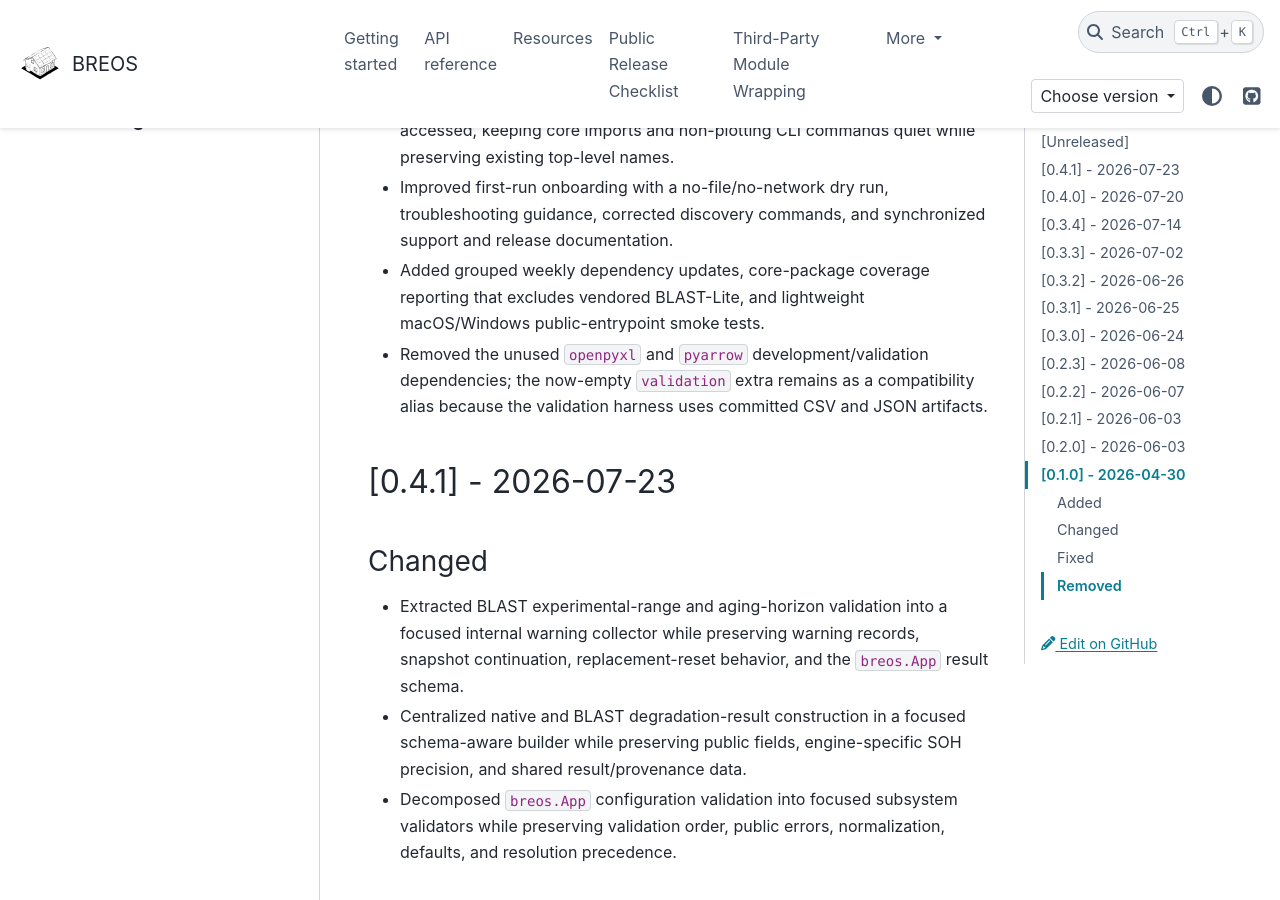
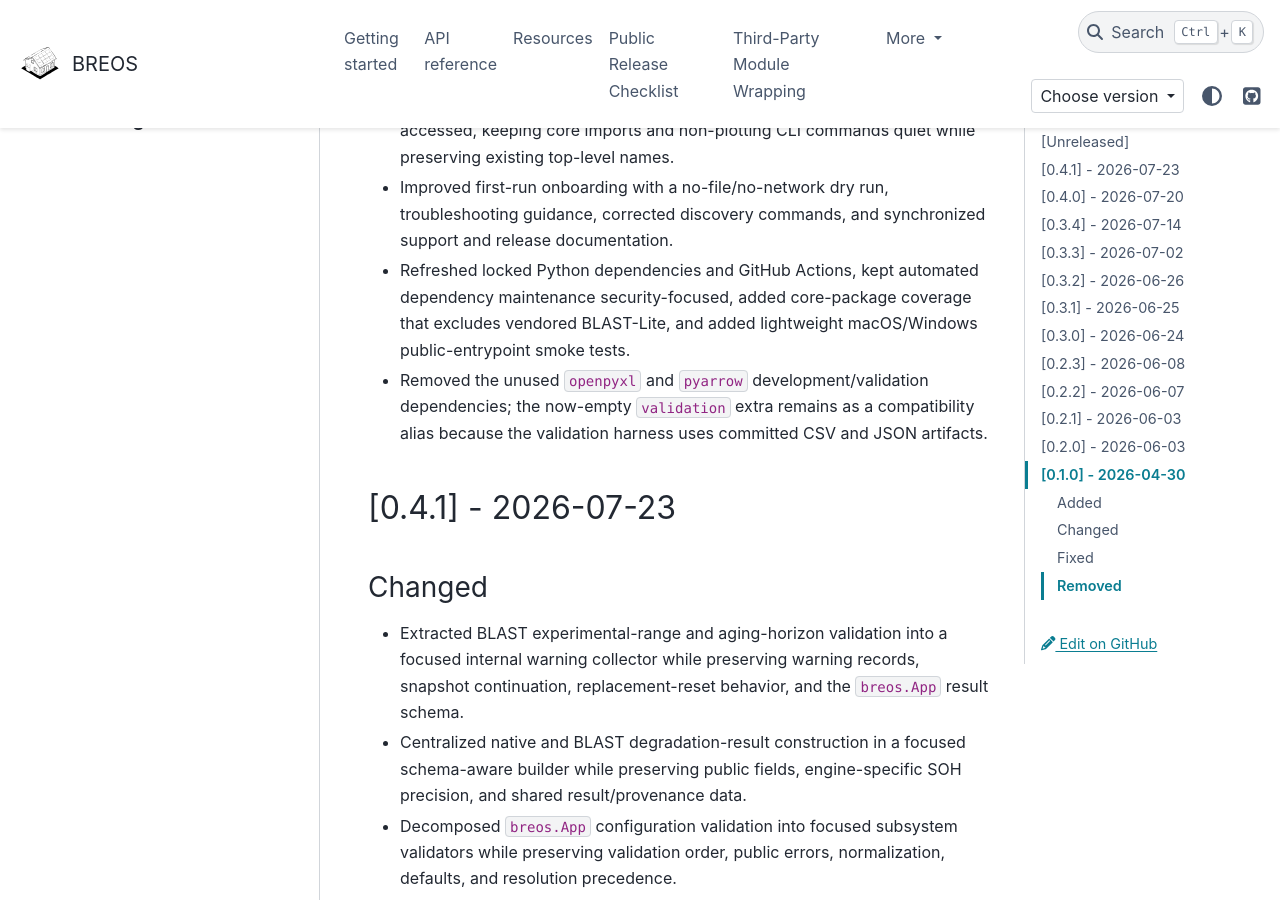
Before and after one commit to Str4vinci/breos, a Sphinx documentation site: the page built from docs/changelog.md, in a window 1280 px wide and 900 px high, scrolled down 409 px. Built offline with Sphinx 7.4.7 and the PyData theme 0.15.4, drawn with Linux system fonts in a browser that asks for light colours; comment, search, counter and statistics services are not loaded.

Commit message:
Align dependency maintenance documentation

```diff
--- a/CHANGELOG.md
+++ b/CHANGELOG.md
@@ -11,9 +11,10 @@ All notable changes to BREOS are documented here. Format follows [Keep a Changel
 - Improved first-run onboarding with a no-file/no-network dry run,
   troubleshooting guidance, corrected discovery commands, and synchronized
   support and release documentation.
-- Added grouped weekly dependency updates, core-package coverage reporting that
-  excludes vendored BLAST-Lite, and lightweight macOS/Windows public-entrypoint
-  smoke tests.
+- Refreshed locked Python dependencies and GitHub Actions, kept automated
+  dependency maintenance security-focused, added core-package coverage that
+  excludes vendored BLAST-Lite, and added lightweight macOS/Windows
+  public-entrypoint smoke tests.
 - Removed the unused `openpyxl` and `pyarrow` development/validation
   dependencies; the now-empty `validation` extra remains as a compatibility
   alias because the validation harness uses committed CSV and JSON artifacts.
```
Also changed, not shown: ROADMAP.md (+7 -5 lines), docs/architecture/0.4x-refactor-plan.md (+3 -2 lines).
